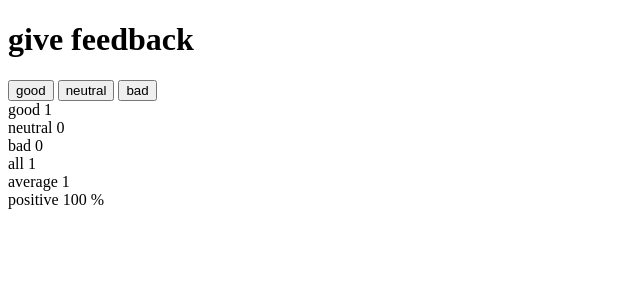
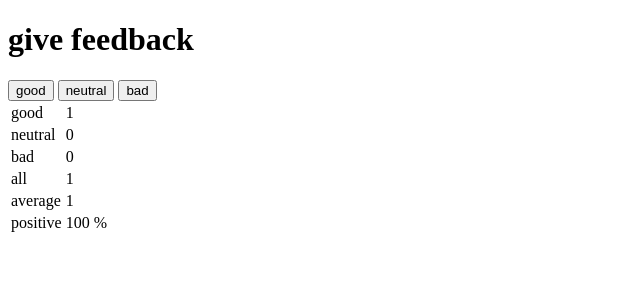
Before and after one commit to NastiaShulgina/Part1, a React (Create React App) app: page / in a window 1280 px wide. Both pictures are taken after a click on the button "good". Shown: the top 300 px of the page, without its empty margins (0-640 px from the left). Built offline with nearby package versions, Linux system fonts and the light colour scheme.

Commit message:
1.11*: unicafe step6

```diff
--- a/src/App.js
+++ b/src/App.js
@@ -23,9 +23,12 @@ const Button = ({ name, state, good, bad, setState, setAverage, all, setAll, set
   );
 }
 
-const StatisticLine = ({text, value}) => {
+const StatisticLine = ({ text, value }) => {
   return (
-    <div>{text} {value}</div>
+    <tr>
+      <td>{text}</td>
+      <td>{value}</td>
+    </tr>
   );
 }
 
@@ -33,18 +36,16 @@ const Statistics = ({ buttons, all, average, positive }) => {
   return (
     <div>
       {all === 0 ? <p>No feedback given</p> :
-        <div>
+        <table>
           {
             buttons.map(button => {
-              return <div>
-                <StatisticLine text={button.name} value={button.state} />
-              </div>
+              return <StatisticLine text={button.name} value={button.state} />
             })
           }
           <StatisticLine text="all" value={all} />
           <StatisticLine text="average" value={average} />
           <StatisticLine text="positive" value={`${positive} %`} />
-        </div>}
+        </table>}
     </div>
   );
 }
```
